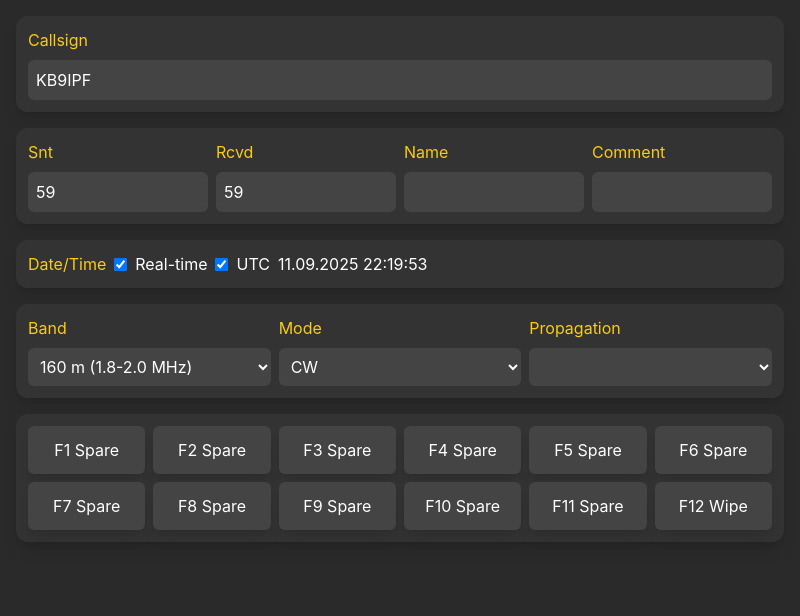
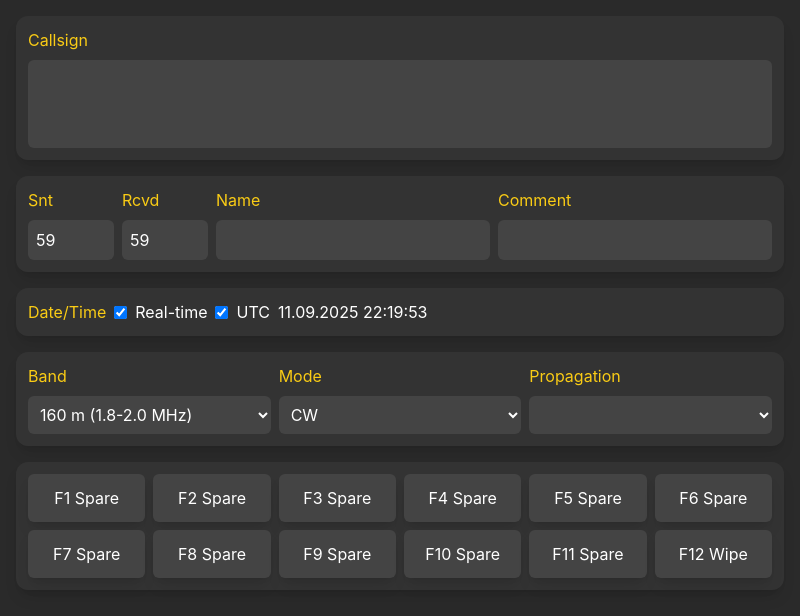
Before and after one commit to ut8uu/ut8uu-U2.Suite, an Electron app: page Sources/U2.Logger/index.html in a window 800 px wide. Drawn offline with nearby package versions, Linux system fonts and the light colour scheme.

Commit message:
Updated layout of the main window

```diff
--- a/Sources/U2.Logger/index.html
+++ b/Sources/U2.Logger/index.html
@@ -17,24 +17,24 @@
         <!-- Callsign Section -->
         <div class="p-3 bg-[#333] rounded-xl shadow-lg">
             <label for="callsign" class="text-yellow-400 block mb-2">Callsign</label>
-            <input type="text" id="callsign" value="KB9IPF" class="w-full p-2 bg-[#444] text-white border-none rounded-md focus:outline-none focus:ring-2 focus:ring-yellow-400">
+            <input type="text" id="callsign" value="" class="w-full p-2 bg-[#444] text-white text-6xl border-none rounded-md focus:outline-none focus:ring-2 focus:ring-yellow-400">
         </div>
 
         <!-- Snt/Rcvd/Name/Comment Section -->
-        <div class="grid grid-cols-4 gap-2 p-3 bg-[#333] rounded-xl shadow-lg">
-            <div>
+        <div class="grid grid-cols-8 gap-2 p-3 bg-[#333] rounded-xl shadow-lg">
+            <div class="col-span-1">
                 <label for="sent" class="text-yellow-400 block mb-2">Snt</label>
                 <input type="text" id="sent" value="59" class="w-full p-2 bg-[#444] text-white border-none rounded-md focus:outline-none focus:ring-2 focus:ring-yellow-400">
             </div>
-            <div>
+            <div class="col-span-1">
                 <label for="received" class="text-yellow-400 block mb-2">Rcvd</label>
                 <input type="text" id="received" value="59" class="w-full p-2 bg-[#444] text-white border-none rounded-md focus:outline-none focus:ring-2 focus:ring-yellow-400">
             </div>
-            <div>
+            <div class="col-span-3">
                 <label for="name" class="text-yellow-400 block mb-2">Name</label>
                 <input type="text" id="name" class="w-full p-2 bg-[#444] text-white border-none rounded-md focus:outline-none focus:ring-2 focus:ring-yellow-400">
             </div>
-            <div>
+            <div class="col-span-3">
                 <label for="comment" class="text-yellow-400 block mb-2">Comment</label>
                 <input type="text" id="comment" class="w-full p-2 bg-[#444] text-white border-none rounded-md focus:outline-none focus:ring-2 focus:ring-yellow-400">
             </div>
--- a/Sources/U2.Logger/main.js
+++ b/Sources/U2.Logger/main.js
@@ -4,7 +4,7 @@ const path = require('path');
 function createWindow() {
     const win = new BrowserWindow({
         width: 800,
-        height: 640,
+        height: 680,
         webPreferences: {
             preload: path.join(__dirname, 'preload.js'),
             nodeIntegration: false, // Security best practice
```
